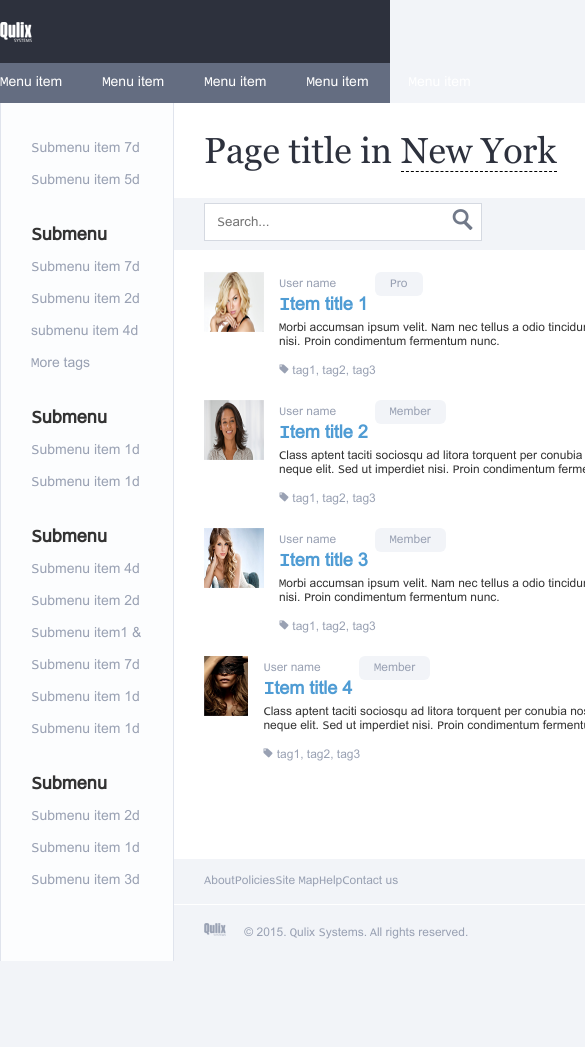
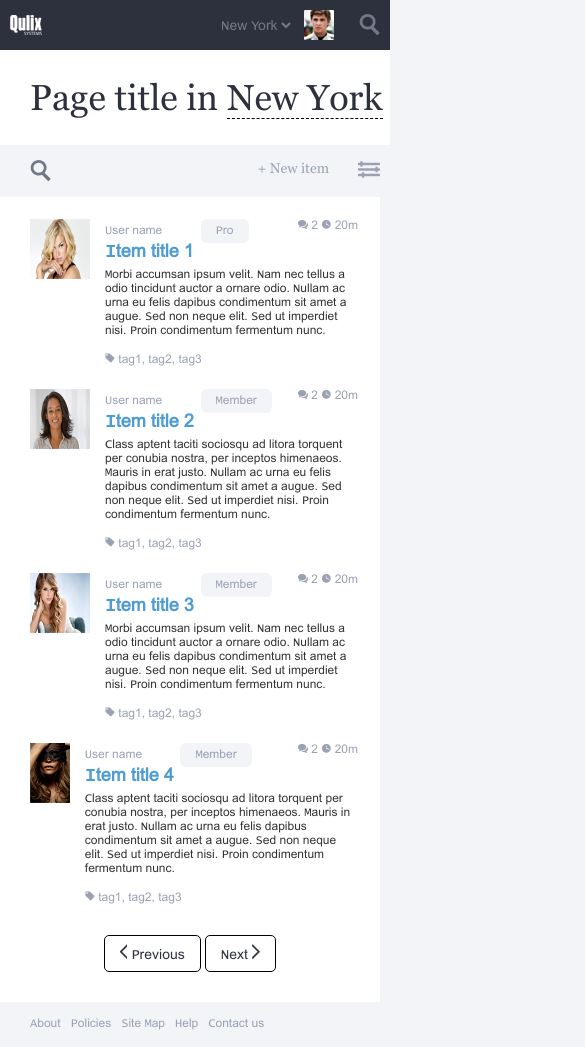
Before and after one commit to AnastasiaKivachuk/t, a plain HTML site: page index.html in a window 390 px wide. Shown: the top 1047 px of the page, 585 px wide, since content can reach past the window. Before the commit the page ends 961 px from the top, so only its background shows below. Drawn offline with Linux system fonts and the light colour scheme.

Commit message:
mobile version

```diff
--- a/index.html
+++ b/index.html
@@ -15,6 +15,7 @@
     <link href="styles/search.css" rel="stylesheet">
     <link href="styles/blog.css" rel="stylesheet">
     <link href="styles/tabletVersion.css" rel="stylesheet">
+    <link href="styles/mobileVersion.css" rel="stylesheet">
 </head>
 
 <body>
@@ -131,6 +132,7 @@
 
             </div>
             <section class="searchLine">
+                    <a href="#" class="searchIcon1"></a>
                 <form>
                     <input type="search" name="search" placeholder="Search...">
                     <button type="submit"><img src="images/search.png">
--- a/styles/footer.sass
+++ b/styles/footer.sass
@@ -4,8 +4,6 @@ $backgroundFoot: #f2f4f8
 
 
 .mainInfo
-    width: 82%
-
 
     footer
         border-top: 1px solid #ffffff
--- a/styles/mobileVersion.sass
+++ b/styles/mobileVersion.sass
@@ -1,22 +1,62 @@
-@media (min-width: 780px) and (max-width: 1279px)
+@media (min-width: 320px) and (max-width: 769px)
     body
         width: 100%
-        min-width: 780px
-        max-width: 1279px
+        min-width: 320px
+        max-width: 769px
 
     .mainWidth
-        min-width: 780px
-        max-width: 1279px
-        padding: 10px 20px
+        min-width: 320px
+        max-width: 769px
+        margin: 0 10px
+
+        .bell
+            display: none
+
+        .message
+            display: none
+
+        .userProf
+            p
+                display: none
+
+            select
+                #city
+                    display: none
 
     main
-        min-width: 780px
-        max-width: 1279px
+        min-width: 320px
+        max-width: 769px
     .head
-        ul
-            min-width: 780px
-            max-width: 1279px
-            padding: 0 20px
+        display: none
+    aside
+        display: none
 
-    .newItem
-        margin-right: 20px
+    .blog
+        margin-right: 10px
+
+            .firstLine
+                .status
+                    padding: 5px 10px
+                    border-radius: 3px
+                    margin-left: 10px
+    .searchLine
+        .searchIcon1
+            background-image: url('../images/search.png')
+            height: 22px
+            width: 21px
+            position: relative
+            top: 10px
+            display: inline-block
+        form
+            display: none
+
+        .set
+            margin-right: 10px
+
+
+    footer
+        display: none
+
+.newItem
+    a
+        display: none
--- a/styles/navFoot.sass
+++ b/styles/navFoot.sass
@@ -3,7 +3,7 @@ $mainFont: 'Arial'
 $backgroundFoot: #f2f4f8
 
 .mainInfo
-    width: 1123px
+
     .foot
 
 
@@ -21,6 +21,7 @@ $backgroundFoot: #f2f4f8
                 line-height: 45px
                 color: $colorFooter
                 font-family: $mainFont
+                margin-right: 10px
 
                 a
                     @extend .menuFootLi
--- a/styles/search.sass
+++ b/styles/search.sass
@@ -6,12 +6,18 @@ $addFont: 'Georgia'
     display: flex
     justify-content: space-between
 
+
+    .searchIcon1
+        display: none
+
     form
         background: #ffffff
         display: flex
         justify-content: flex-start
         width: 278px
         height: 38px
+
+
 
 
         input
```
Also changed, not shown: styles/footer.css, styles/mobileVersion.css, styles/navFoot.css, styles/search.css, 4 other files.
